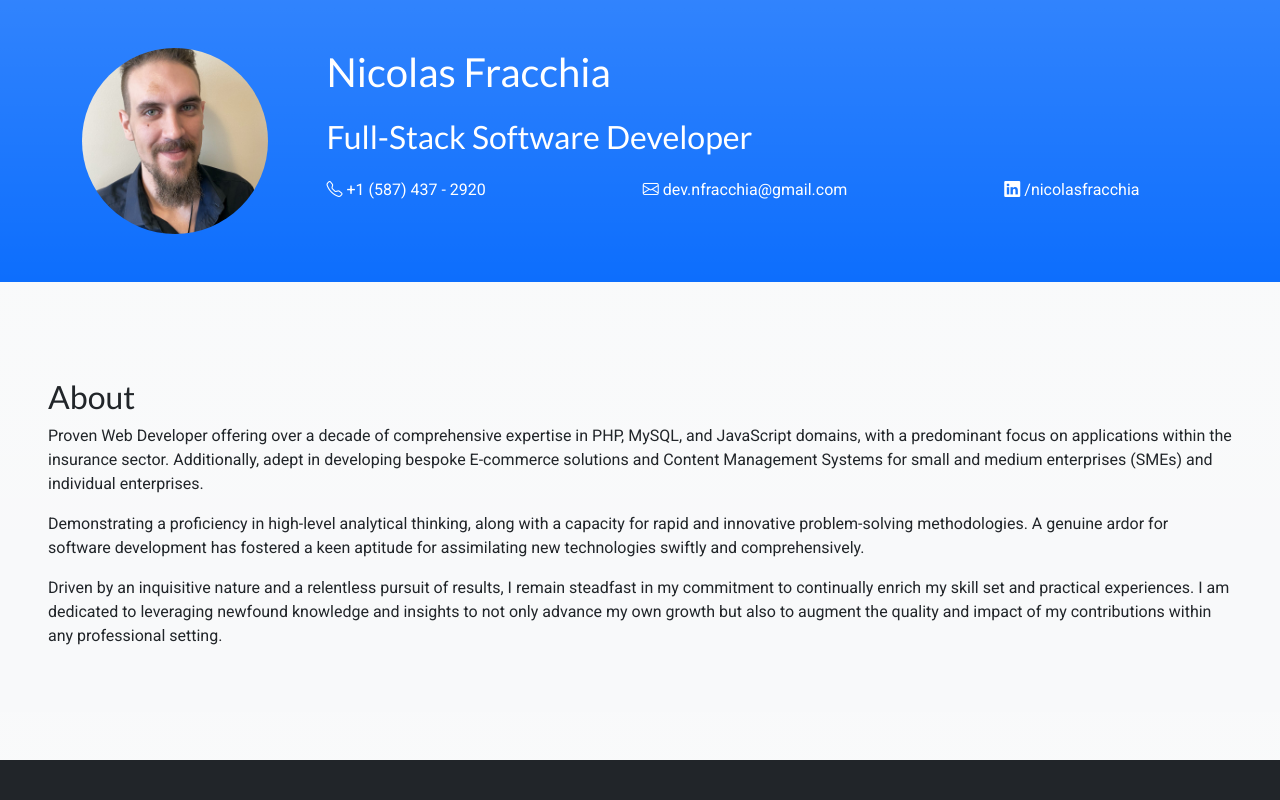
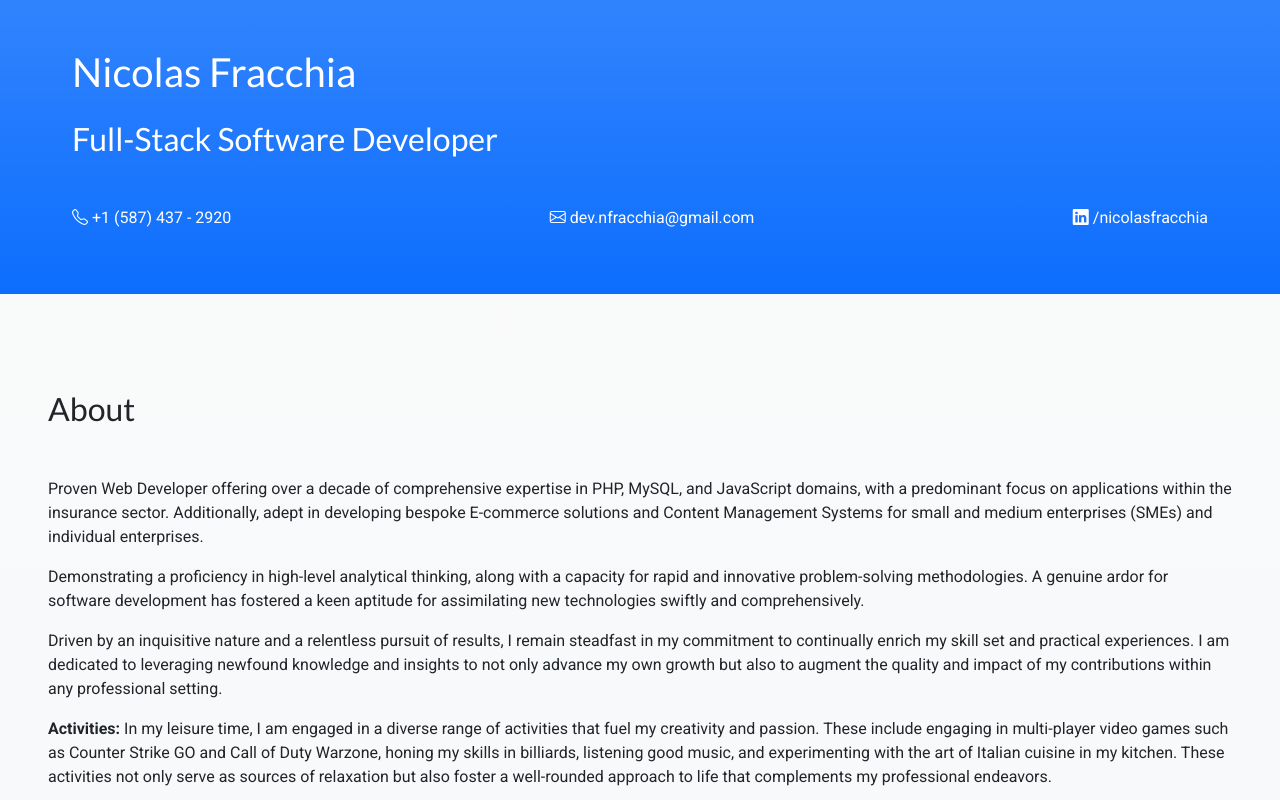
Before and after one commit to nicolasfracchia/RG18-online-portfolio, a plain HTML site: page index.html in a window 1280 px wide. Shown: the top 800 px of the page. Drawn offline with nearby package versions, Linux system fonts and the light colour scheme.

Commit message:
Removed photo from header, added activities in the About section

```diff
--- a/index.html
+++ b/index.html
@@ -14,13 +14,10 @@
     <main>
         <!-- HEADER (photo, titles, personal information)-->
         <header class="p-5 w-100 bg-primary bg-gradient text-white mb-5">
-            <section id="personalInformation" class="container d-flex justify-content-between">
-                <div id="photo" class="col-2">
-                    <img class="rounded-circle w-100" src="images/profile.jpg" alt="Nicolas Fracchia - LinkedIn Profile picture" />
-                </div>
-                <div class="col-9 container d-flex flex-column justify-content-between">
-                    <h1>Nicolas Fracchia</h1>
-                    <h2>Full-Stack Software Developer</h2>
+            <section id="personalInformation" class="container-fluid">
+                <div class="container-fluid">
+                    <h1 class="mb-4">Nicolas Fracchia</h1>
+                    <h2 class="mb-5">Full-Stack Software Developer</h2>
                     <address class="w-100">
                         <ul class="list-unstyled w-100 d-flex justify-content-between">
                             <li>
@@ -49,10 +46,11 @@
 
         <!-- About (paragraphs) -->
         <section id="about" class="p-5 w-100 mb-5 bg-light bg-gradient">
-            <h2>About</h2>
+            <h2 class="mb-5">About</h2>
             <p>Proven Web Developer offering over a decade of comprehensive expertise in PHP, MySQL, and JavaScript domains, with a predominant focus on applications within the insurance sector. Additionally, adept in developing bespoke E-commerce solutions and Content Management Systems for small and medium enterprises (SMEs) and individual enterprises.</p>
             <p>Demonstrating a proficiency in high-level analytical thinking, along with a capacity for rapid and innovative problem-solving methodologies. A genuine ardor for software development has fostered a keen aptitude for assimilating new technologies swiftly and comprehensively.</p>
             <p>Driven by an inquisitive nature and a relentless pursuit of results, I remain steadfast in my commitment to continually enrich my skill set and practical experiences. I am dedicated to leveraging newfound knowledge and insights to not only advance my own growth but also to augment the quality and impact of my contributions within any professional setting.</p>
+            <p><b>Activities:</b> In my leisure time, I am engaged in a diverse range of activities that fuel my creativity and passion. These include engaging in multi-player video games such as Counter Strike GO and Call of Duty Warzone, honing my skills in billiards, listening good music, and experimenting with the art of Italian cuisine in my kitchen. These activities not only serve as sources of relaxation but also foster a well-rounded approach to life that complements my professional endeavors.</p>
         </section>
 
         <!-- WORK AND EDUCATION -->
```
